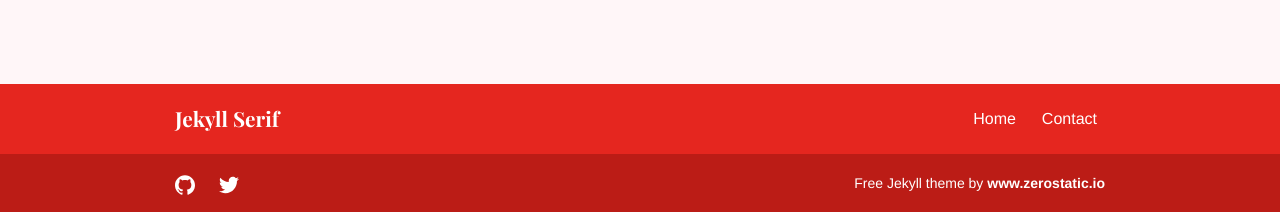
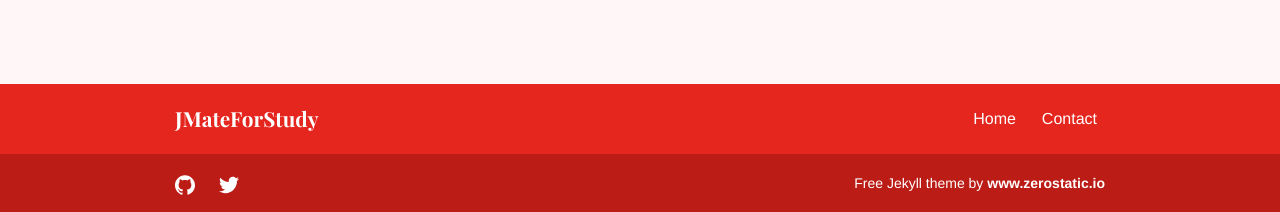
Before and after one commit to mateforstudy/mateforstudy, a Jekyll site: the page built from index.md, in a window 1280 px wide and 900 px high, scrolled down 990 px. Shown: the part 685-897 px from the top of the window. Built offline with Jekyll 4.4.1, drawn with Linux system fonts in a browser that asks for light colours.

Commit message:
change of the logo

```diff
--- a/_config.yml
+++ b/_config.yml
@@ -1,14 +1,14 @@
 baseurl: ''
 exclude: ['README.md']
 permalink: pretty
-title: 'Jekyll Serif'
+title: 'JMateForStudy'
 
 google_analytics_id: ""
 homepage:
   show_call_box: true
 logo:
-  mobile: "images/logo/logo-mobile.svg"
-  desktop: "images/logo/logo.svg"
+  mobile: "images/logo/logo-mobile.png"
+  desktop: "images/logo/logo.png"
   desktop_height: "36px"
 footer:
   copyright_text: 'Free Jekyll theme by <a class="zerostatic" href="https://www.zerostatic.io">www.zerostatic.io</a>'
```
Also changed, not shown: images/logo/logo-mobile.png (added), images/logo/logo.png (added).
